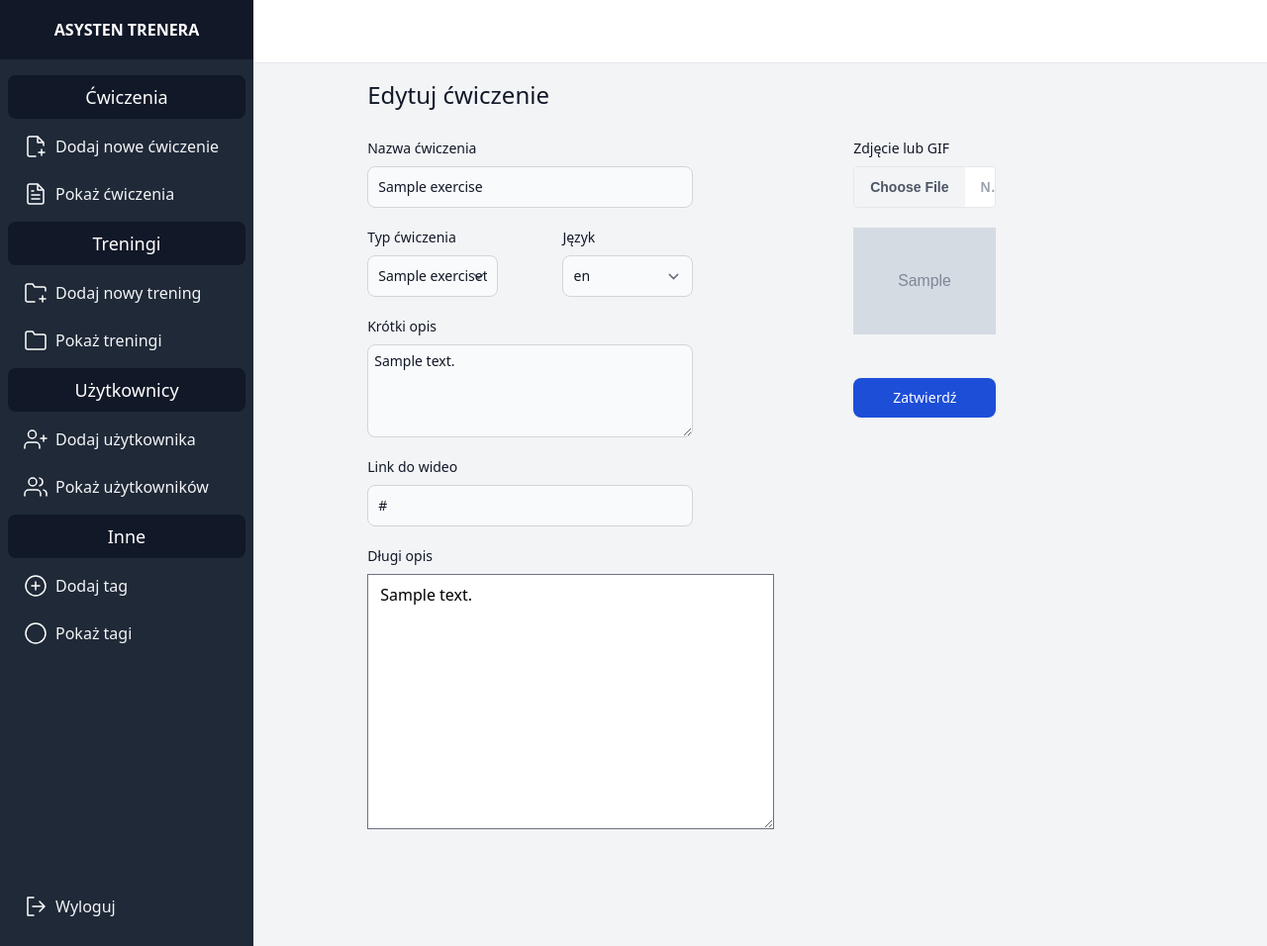
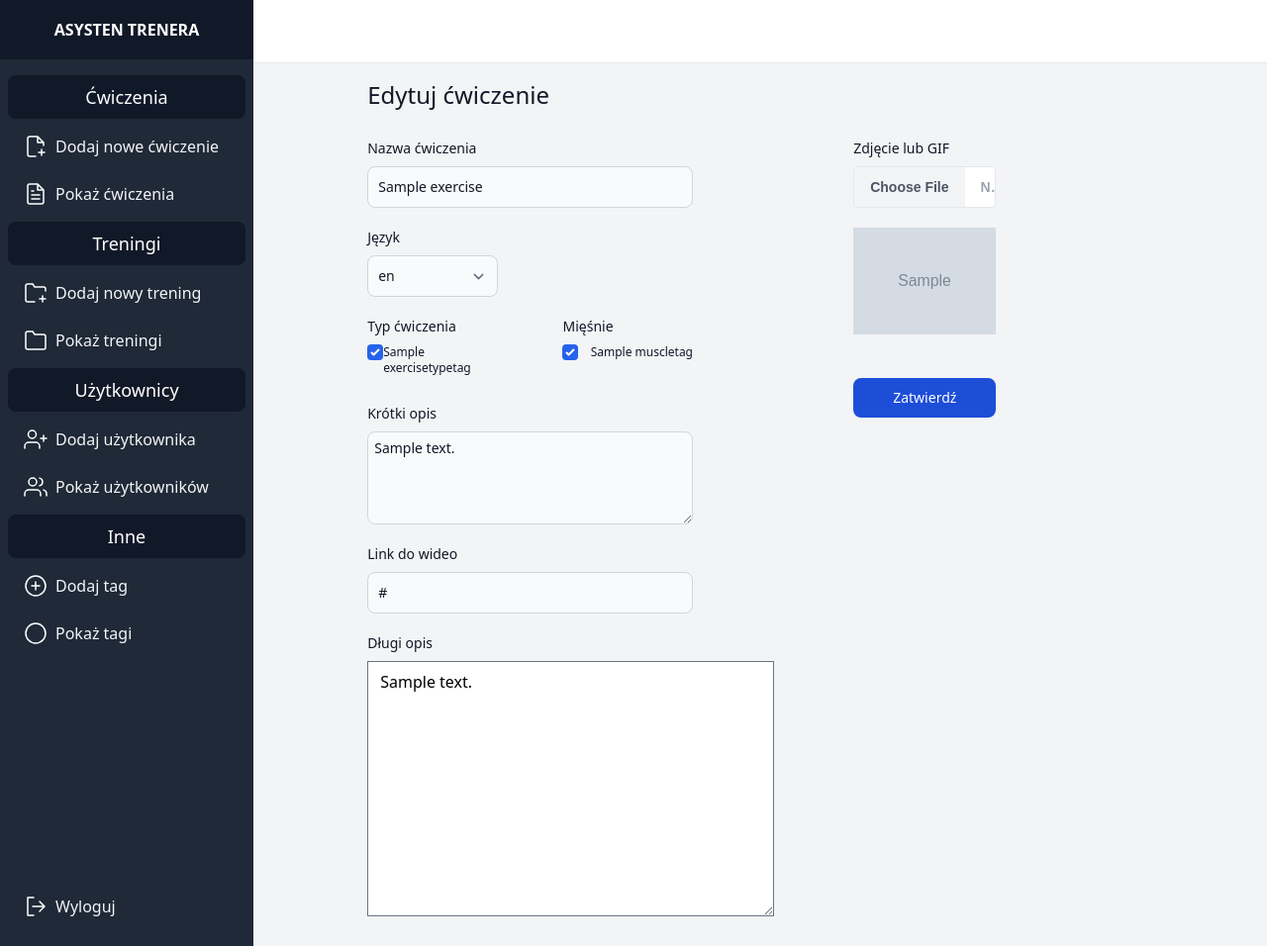
Before and after one commit to 321nomyzS/FitnessApp_server, a Django app: page /edit_exercise/1/ in a window 1280 px wide. Shown: the whole page at 99% size. Run offline with Django 4.2, Linux system fonts and the light colour scheme; a user stored in the database is signed in; tables that the repository leaves empty hold one stand-in row (values such as "Sample post"); grey boxes marked "Sample" are stand-in pictures; style sheets or scripts are compiled from the project's sources; some libraries are stand-ins or nearby versions.

Commit message:
Connect tags mechanics to exercise and remove ExerciseType model

```diff
--- a/FitnessApp_server/urls.py
+++ b/FitnessApp_server/urls.py
@@ -21,7 +21,7 @@ from django.conf.urls.static import static
 
 urlpatterns = [
     path('admin/', admin.site.urls),
-    path('api/', include('api.urls')),
+    # path('api/', include('api.urls')),
     path('', include('trener.urls')),
     path("__reload__/", include("django_browser_reload.urls")),
 ]
--- a/trener/forms.py
+++ b/trener/forms.py
@@ -1,7 +1,7 @@
 from django import forms
 from ckeditor.widgets import CKEditorWidget
 from django.core.validators import URLValidator, FileExtensionValidator
-from .models import Exercise, ExerciseType, ExerciseLanguage, Person
+from .models import Exercise, ExerciseLanguage, Person
 import hashlib
 import os
 from django.core.exceptions import ValidationError
@@ -34,15 +34,7 @@ class ExerciseForm(forms.ModelForm):
         label="Długi opis"
     )
 
-    type_choices = [(type_obj.id, type_obj.type_name) for type_obj in ExerciseType.objects.all()]
     language_choices = [(language_obj.id, language_obj.language_name) for language_obj in ExerciseLanguage.objects.all()]
-
-    type = forms.ChoiceField(
-        choices=type_choices,
-        widget=forms.Select(attrs={
-            'class': 'w-full bg-gray-50 border border-gray-300 text-gray-900 text-sm rounded-lg focus:ring-blue-500 focus:border-blue-500 block p-2.5'}),
-        label="Typ ćwiczenia"
-    )
 
     language = forms.ChoiceField(
         choices=language_choices,
@@ -50,13 +42,6 @@ class ExerciseForm(forms.ModelForm):
             'class': 'w-full bg-gray-50 border border-gray-300 text-gray-900 text-sm rounded-lg focus:ring-blue-500 focus:border-blue-500 block p-2.5'}),
         label="Język"
     )
-
-    def clean_type(self):
-        type_id = self.cleaned_data.get('type')
-        try:
-            return ExerciseType.objects.get(id=type_id)
-        except ExerciseType.DoesNotExist:
-            raise forms.ValidationError("Type does not exist")
 
     def clean_language(self):
         language_id = self.cleaned_data.get('language')
@@ -78,7 +63,7 @@ class ExerciseForm(forms.ModelForm):
 
     class Meta:
         model = Exercise
-        fields = ['title', 'type', 'language', 'short_description', 'image', 'video_link', 'html_content']
+        fields = ['title', 'language', 'short_description', 'image', 'video_link', 'html_content']
 
 
 class MyTrainingForm:
@@ -112,7 +97,6 @@ class MyTrainingErrors:
         self.visibility = ""
         self.exercise_id = ""
         self.is_error = False
-
 
 
 class ClientForm(forms.ModelForm):
--- a/trener/models.py
+++ b/trener/models.py
@@ -20,14 +20,6 @@ def exercise_type_tag_directory_path(instance, filename):
 
 def muscle_tag_directory_path(instance, filename):
     return f'tags/muscle/{instance.id}/{filename}'
-
-
-class ExerciseType(models.Model):
-    id = models.AutoField(primary_key=True)
-    type_name = models.CharField(max_length=100)
-
-    def __str__(self):
-        return str(self.id)
 
 
 class ExerciseTypeTag(models.Model):
@@ -57,8 +49,9 @@ class Exercise(models.Model):
     image = models.ImageField(blank=True, null=True)
     video_link = models.URLField(blank=True, null=True)
     html_content = models.TextField()
-    type = models.ForeignKey(ExerciseType, on_delete=models.CASCADE)
     language = models.ForeignKey(ExerciseLanguage, on_delete=models.CASCADE)
+    exercise_type_tags = models.ManyToManyField(ExerciseTypeTag, related_name='exercises', blank=True)
+    muscle_tags = models.ManyToManyField(MuscleTag, related_name='exercises', blank=True)
 
     def __str__(self):
         return self.title
--- a/trener/views.py
+++ b/trener/views.py
@@ -18,6 +18,9 @@ def home(request):
 @login_required
 @csrf_protect
 def add_exercise(request):
+    muscle_tags = MuscleTag.objects.all()
+    exercise_type_tags = ExerciseTypeTag.objects.all()
+
     if request.method == 'POST':
         form = ExerciseForm(request.POST, request.FILES)
         if form.is_valid():
@@ -26,7 +29,6 @@ def add_exercise(request):
                 short_description=form.cleaned_data['short_description'],
                 video_link=form.cleaned_data['video_link'],
                 html_content=form.cleaned_data['html_content'],
-                type=form.cleaned_data['type'],
                 language=form.cleaned_data['language']
             )
             exercise.save()
@@ -35,13 +37,25 @@ def add_exercise(request):
             if exercise.image:
                 exercise.save()
 
+            # Dodawanie tagów
+            exercise_type_tag_pattern = "exercise-type-tag"
+            muscle_tag_pattern = "muscle-tag"
+            for key in request.POST:
+                if key[:len(exercise_type_tag_pattern)] == exercise_type_tag_pattern:
+                    if request.POST[key] == 'on':
+                        tag_id = key.split('-')[-1]
+                        tag = ExerciseTypeTag.objects.get(id=tag_id)
+                        exercise.exercise_type_tags.add(tag)
+                if key[:len(muscle_tag_pattern)] == muscle_tag_pattern:
+                    if request.POST[key] == 'on':
+                        tag_id = key.split('-')[-1]
+                        tag = MuscleTag.objects.get(id=tag_id)
+                        exercise.muscle_tags.add(tag)
             return redirect('show_exercise')
         else:
             return render(request, 'add_exercise.html', {'form': form})
     else:
         form = ExerciseForm()
-        muscle_tags = MuscleTag.objects.all()
-        exercise_type_tags = ExerciseTypeTag.objects.all()
         return render(request, 'add_exercise.html', {'form': form,
                                                      'muscle_tags': muscle_tags,
                                                      'exercise_type_tags': exercise_type_tags})
@@ -56,12 +70,17 @@ def show_exercises(request):
 @login_required
 def show_exercise(request, id):
     exercise = Exercise.objects.get(id=id)
-    return render(request, 'show_exercise.html', {"exercise": exercise})
+    muscle_tags = MuscleTag.objects.all()
+    exercise_type_tags = ExerciseTypeTag.objects.all()
+    return render(request, 'show_exercise.html', {"exercise": exercise, 'muscle_tags': muscle_tags,
+                                                  'exercise_type_tags': exercise_type_tags})
 
 
 @login_required
 def edit_exercise(request, id):
     exercise = get_object_or_404(Exercise, id=id)
+    muscle_tags = MuscleTag.objects.all()
+    exercise_type_tags = ExerciseTypeTag.objects.all()
 
     if request.method == 'POST':
         form = ExerciseForm(request.POST, request.FILES, instance=exercise)
@@ -70,11 +89,37 @@ def edit_exercise(request, id):
             updated_exercise = form.save(commit=False)
             updated_exercise.save()
 
+            # Usuwanie poprzednich tagów
+            all_exercise_type_tags = ExerciseTypeTag.objects.all()
+            for tag in all_exercise_type_tags:
+                updated_exercise.exercise_type_tags.remove(tag)
+
+            all_muscle_tags = MuscleTag.objects.all()
+            for tag in all_muscle_tags:
+                updated_exercise.muscle_tags.remove(tag)
+
+            # Dodawanie tagów
+            exercise_type_tag_pattern = "exercise-type-tag"
+            muscle_tag_pattern = "muscle-tag"
+            for key in request.POST:
+                if key[:len(exercise_type_tag_pattern)] == exercise_type_tag_pattern:
+                    if request.POST[key] == 'on':
+                        tag_id = key.split('-')[-1]
+                        tag = ExerciseTypeTag.objects.get(id=tag_id)
+                        updated_exercise.exercise_type_tags.add(tag)
+                if key[:len(muscle_tag_pattern)] == muscle_tag_pattern:
+                    if request.POST[key] == 'on':
+                        tag_id = key.split('-')[-1]
+                        tag = MuscleTag.objects.get(id=tag_id)
+                        updated_exercise.muscle_tags.add(tag)
+            updated_exercise.save()
+
             return redirect('show_exercise')
     else:
         form = ExerciseForm(instance=exercise)
 
-    return render(request, 'edit_exercise.html', {'form': form, 'exercise': exercise})
+    return render(request, 'edit_exercise.html', {'form': form, 'exercise': exercise, 'muscle_tags': muscle_tags,
+                                                  'exercise_type_tags': exercise_type_tags})
 
 
 @login_required
--- a/trener_style/templates/edit_exercise.html
+++ b/trener_style/templates/edit_exercise.html
@@ -13,7 +13,7 @@
             </p>
         </div>
         <div class="flex flex-row mb-2 w-4/5">
-            <div class="flex-1 mr-20"> <!-- Dodano margines po prawej -->
+            <div class="flex-1 mr-20">
                 <div class="mb-5 w-4/5">
                     <label for="id_title" class="block mb-2 text-sm font-medium text-gray-900">Nazwa ćwiczenia</label>
                     {{ form.title }}
@@ -21,15 +21,30 @@
                 </div>
                 <div class="mb-5 flex flex-row w-4/5 justify-between">
                     <div class="w-2/5">
-                        <label for="id_type" class="block mb-2 text-sm font-medium text-gray-900">Typ ćwiczenia</label>
-                        {{ form.type }}
-                        <p class="text-xs text-red-500">{{ form.errors.type }}</p>
-                    </div>
-                    <div class="w-2/5">
                         <label for="id_language" class="block mb-2 text-sm font-medium text-gray-900">Język</label>
                         {{ form.language }}
                         <p class="text-xs text-red-500">{{ form.errors.language }}</p>
                     </div>
+                </div>
+                <div class="mb-5 flex flex-row w-4/5 justify-between">
+                        <div class="w-2/5">
+                          <div class="block mb-2 text-sm font-medium text-gray-900">Typ ćwiczenia</div>
+                            {% for exercise_type_tag in exercise_type_tags %}
+                                <div class="flex flex-row justify-between center">
+                                    <input class="w-4 h-4 text-blue-600 bg-gray-100 border-gray-300 rounded focus:ring-blue-500 focus:ring-2" type="checkbox" {% if exercise_type_tag in exercise.exercise_type_tags.all %} checked {% endif %} name="exercise-type-tag-{{ exercise_type_tag.id }}">
+                                    <label class="block mb-2 text-xs font-medium text-gray-900" for="exercise-type-tag-{{ exercise_type_tag.id }}">{{ exercise_type_tag.name }}</label>
+                                </div>
+                            {% endfor %}
+                      </div>
+                        <div class="w-2/5">
+                          <div class="block mb-2 text-sm font-medium text-gray-900">Mięśnie</div>
+                            {% for muscle_tag in muscle_tags %}
+                                <div class="flex flex-row justify-between center">
+                                    <input class="w-4 h-4 text-blue-600 bg-gray-100 border-gray-300 rounded focus:ring-blue-500 focus:ring-2" type="checkbox" {% if muscle_tag in exercise.muscle_tags.all %} checked {% endif %} name="muscle-tag-{{ muscle_tag.id }}">
+                                    <label class="block mb-2 text-xs font-medium text-gray-900" for="muscle-tag-{{ muscle_tag.id }}">{{ muscle_tag.name }}</label>
+                                </div>
+                            {% endfor %}
+                      </div>
                 </div>
                 <div class="mb-5 w-4/5">
                     <label for="id_short_description" class="block mb-2 text-sm font-medium text-gray-900">Krótki opis</label>
@@ -47,7 +62,7 @@
                     <p class="text-xs text-red-500">{{ form.errors.html_content }}</p>
                 </div>
             </div>
-            <div class="w-1/3 ml-10000"> <!-- Dodano margines po lewej -->
+            <div class="w-1/3 ml-10000">
                 <div class="mb-5">
                     <label for="id_image" class="block mb-2 text-sm font-medium text-gray-900">Zdjęcie lub GIF</label>
                     <div class="font-[sans-serif] max-w-md mx-auto">
```
Also changed, not shown: api/serializers.py (+1 -6 lines), trener_style/templates/add_exercise.html (+20 -5 lines), trener_style/templates/show_exercise.html (+20 -4 lines), trener_style/templates/show_exercises.html (+11 -2 lines).
